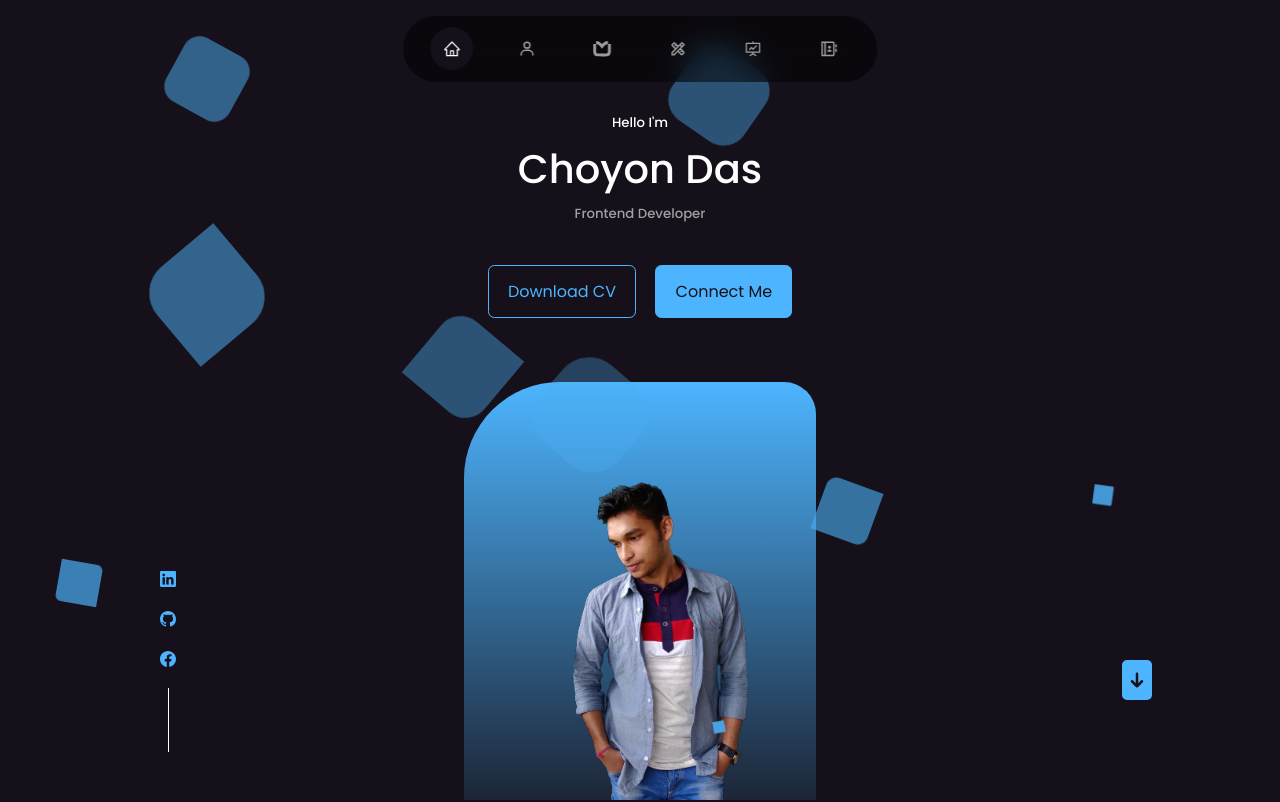
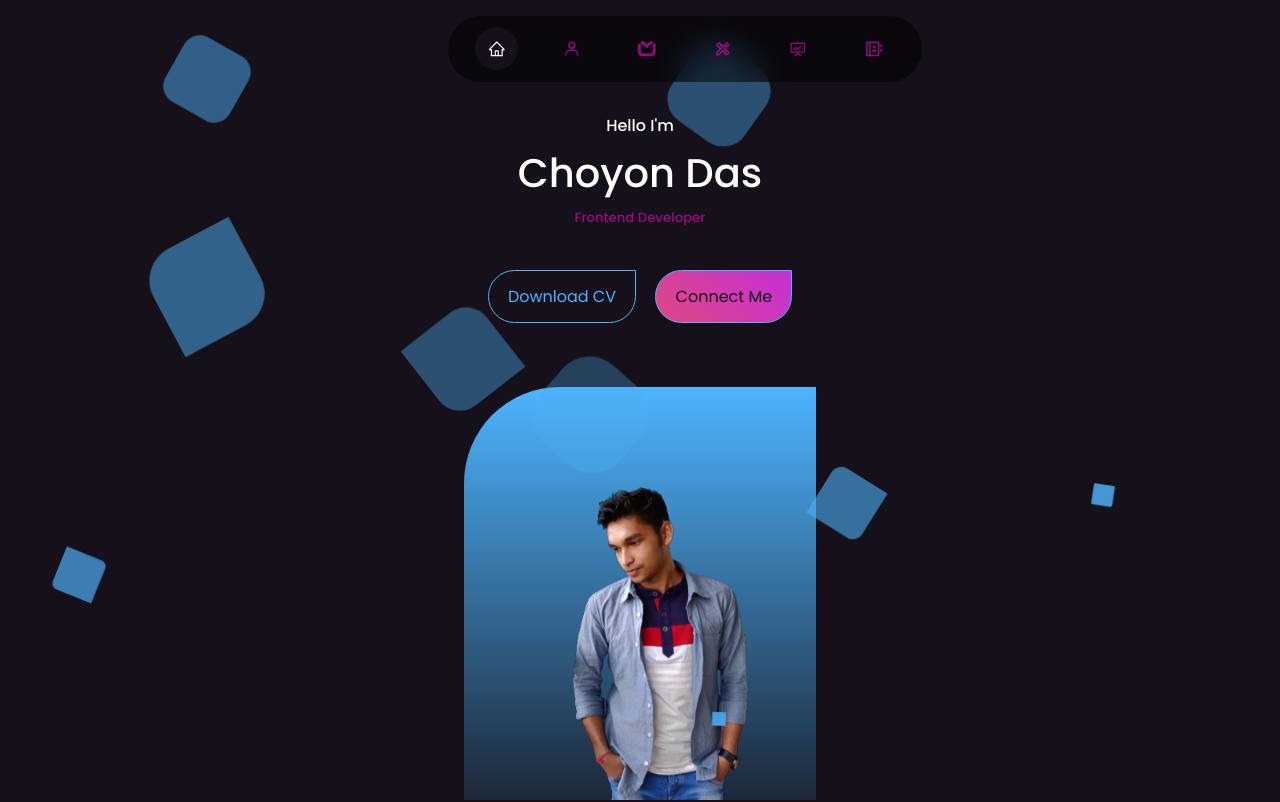
Before and after one commit to choyondas/myportfolio1, a React (Create React App) app: page / in a window 1280 px wide. Shown: the top 802 px of the page. Built offline with nearby package versions, Linux system fonts and the light colour scheme.

Commit message:
new animation

```diff
--- a/src/components/About/About.js
+++ b/src/components/About/About.js
@@ -1,16 +1,14 @@
 import React from 'react';
-import './About.css'
-import myphoto from '../../assets/CH.JPG'
+import './About.css';
+import myphoto from '../../assets/CH.JPG';
 import { BsAward } from 'react-icons/bs';
 import { FaUsers } from 'react-icons/fa';
 import { MdGroupWork } from 'react-icons/md';
+import Animation from '../Animation';
 
 const About = () => {
     return (
-        <section id='about' className='aboutSection'style={{     backgroundSize: 'cover',
-    backgroundImage: `url(https://coolbackgrounds.io/images/backgrounds/index/compute-ea4c57a4.png)`,
-    backgroundRepeat: 'no-repeat',
-    backgroundPosition: 'center'}}>
+        <section id='about' className='aboutSection'>
             <h5>Get To Know </h5>
             <h2>About Me</h2>
 
@@ -47,7 +45,9 @@ const About = () => {
                         <img src={myphoto} alt="about image" />
                     </div>
                 </div>
+
             </div>
+
         </section>
     );
 };
--- /dev/null
+++ b/src/components/Animation.css
@@ -0,0 +1,114 @@
+header ul li {
+    position: absolute;
+    border: 1px solid #4aacf2;
+    width: 30px;
+    height: 30px;
+    list-style: none;
+    background: #4aacf2;
+}
+
+.square li {
+
+    top: 50vh;
+    left: 45vw;
+    animation: square 10s linear infinite;
+    opacity: 0;
+
+
+}
+
+.square li:nth-child(2) {
+
+    top: 8vh;
+    left: 15vw;
+    animation-delay: 2s;
+
+}
+
+.square li:nth-child(3) {
+
+    top: 30vh;
+    left: 75vw;
+    animation-delay: 9s;
+}
+
+.square li:nth-child(4) {
+
+    top: 10vh;
+    left: 55vw;
+    animation-delay: 1s;
+}
+
+.square li:nth-child(5) {
+
+    top: 60vh;
+    left: 85vw;
+    animation-delay: 5.5s;
+}
+
+.square li:nth-child(6) {
+
+    top: 40vh;
+    left: 15vw;
+    animation-delay: 7s;
+}
+
+@keyframes square {
+    0% {
+        transform: scale(0) rotate(0deg);
+        opacity: 1;
+    }
+
+    100% {
+        transform: scale(5)rotate(60deg);
+        opacity: 0;
+        border-radius: 50%;
+    }
+}
+
+
+.circle li {
+    bottom: 0;
+    left: 15vw;
+    animation: circle 10s linear infinite;
+}
+
+.circle li:nth-child(2) {
+
+    left: 35vw;
+    animation-delay: 1s;
+}
+
+.circle li:nth-child(3) {
+
+    left: 55vw;
+    animation-delay: 6s;
+}
+
+.circle li:nth-child(4) {
+    animation-delay: 3s;
+    left: 65vw;
+}
+
+.circle li:nth-child(5) {
+    animation-delay: 4s;
+    left: 5vw;
+}
+
+@keyframes circle {
+    0% {
+
+        transform: scale(0) rotate(0deg);
+        opacity: 1;
+        bottom: 0;
+        border-radius: 0;
+    }
+
+    100% {
+
+        transform: scale(5) rotate(1000deg);
+        opacity: 0;
+        bottom: 90vh;
+        border-radius: 50%0;
+    }
+}
--- /dev/null
+++ b/src/components/Animation.js
@@ -0,0 +1,34 @@
+import React from 'react';
+import './Animation.css';
+const Animation = () => {
+    return (
+        <div>
+            <div className="square">
+                <ul>
+                    <li></li>
+                    <li></li>
+                    <li></li>
+                    <li></li>
+                    <li></li>
+                    <li></li>
+
+                </ul>
+            </div>
+
+
+ <div className="circle">
+                <ul>
+                    <li></li>
+                    <li></li>
+                    <li></li>
+                    <li></li>
+                    <li></li>
+                    <li></li>
+
+                </ul>
+            </div>
+        </div>
+    );
+};
+
+export default Animation;
--- a/src/components/Header/CTA.js
+++ b/src/components/Header/CTA.js
@@ -3,8 +3,8 @@ import CV from '../../assets/CHOYON DAS RESUME.pdf';
 const CTA = () => {
     return (
         <div className="cta">
-            <a href={CV} download className="btn">Download CV</a>
-            <a href="#contact" className="btn btn-primary" >Connect Me</a>
+            <a href={CV} download className="btn anima ">Download CV</a>
+            <a href="#contact" className="btn btn-primary anima" >Connect Me</a>
         </div>
     );
 };
--- a/src/components/Header/Header.css
+++ b/src/components/Header/Header.css
@@ -14,14 +14,37 @@ header{
 }
 
 
+.header_container h4{
+animation-delay: 0.5s;
+}
+.header_container h1{
+animation-delay: 1s;
+cursor: pointer;
+}
+
+.header_container h5{
+animation-delay: 1.5s;
+}
+
+
+
 .cta{
     margin-top:2.5rem;
     display: flex;
     gap:1.2rem;
     justify-content: center;
+
+}
+.cta a{
+    animation-delay: 3.5s;
+}
+.cta a:nth-child(2){
+    animation-delay: 2.8s;
 }
 
-
+.header_socials a{
+    animation-delay: 3.8s;
+}
 
 .header_socials{
     display: flex;
@@ -49,14 +72,19 @@ header{
     left:calc(50% - 11rem);
     margin-top: 4rem;
     border-radius: 6rem 2rem 0;
+    border-top-right-radius: 0;
     overflow: hidden;
     padding:5rem 1.5rem 1.5rem 1.5rem;
+    transition: var(--transition);
 }
 
 .me:hover{
-    background-color:white;
-    transition: var(--transition);
+    /* background-color:white; */
+
     box-shadow: 3px 2px 21px 5px rgba(183, 210, 215, 0.25);
+    background-image:var(--color-orange);
+    border-radius: 6rem 2rem 0;
+
 }
 
 .scroll_down{
@@ -70,109 +98,35 @@ header{
 
 
 
-ul li{
-    position:absolute;
-    border:1px solid #4aacf2;
-    width:30px;
-    height:30px;
-    list-style:none;
-    background:#4aacf2;
+
+
+.anima{
+    opacity:0;
+    transform:translateX(-500px);
+    animation: moveright 1s linear forwards;
+
+}
+.anima2{
+    opacity: 0;
+        transform: translateY(-500px);
+        animation: moveup 5s linear forwards;
 }
 
-.square li{
 
-    top:50vh;
-    left:45vw;
-    animation: square 10s linear infinite;
-    opacity: 0;
-
-
+@keyframes moveright{
+    100%{
+        opacity:1;
+        transform: translateY(0px);
+    }
 }
-.square li:nth-child(2){
-
-    top:8vh;
-    left:15vw;
-    animation-delay: 2s;
-
-}
-.square li:nth-child(3){
-
-    top:30vh;
-    left:75vw;
-    animation-delay: 9s;
-}
-.square li:nth-child(4){
-
-    top:10vh;
-    left:55vw;
-    animation-delay: 1s;
-}
-.square li:nth-child(5){
-
-    top:60vh;
-    left:85vw;
-    animation-delay: 5.5s;
-}
-.square li:nth-child(6){
-
-    top:40vh;
-    left:15vw;
-    animation-delay: 7s;
-}
-
-@keyframes square{
-    0%{
-        transform:scale(0) rotate(0deg);
+@keyframes moveup{
+    100%{
         opacity:1;
-    }
-   100%{
-        transform:scale(5)rotate(60deg) ;
-        opacity:0;
-        border-radius:50%;
+        transform: translateY(0px);
     }
 }
 
 
-.circle li{
-    bottom:0;
-    left:15vw;
-    animation:circle 10s linear infinite;
-}
-.circle li:nth-child(2){
-
-    left:35vw;
-    animation-delay: 1s;
-}
-.circle li:nth-child(3){
-
-    left:55vw;
-    animation-delay: 6s;
-}
-.circle li:nth-child(4){
-    animation-delay: 3s;
-    left:65vw;
-}
-.circle li:nth-child(5){
-    animation-delay: 4s;
-    left:5vw;
-}
-
-@keyframes circle{
-    0%{
-
-        transform: scale(0) rotate(0deg);
-        opacity: 1;
-        bottom:0;
-        border-radius:0;
-    }
-    100%{
-
-        transform: scale(5) rotate(1000deg);
-        opacity: 0;
-        bottom:90vh;
-        border-radius:50%0;
-    }
-}
 
 
 
--- a/src/components/Header/Header.js
+++ b/src/components/Header/Header.js
@@ -7,52 +7,31 @@ import ME from '../../assets/choyondas.png';
 import {BsFillFileArrowDownFill} from 'react-icons/bs'
 
 import HeaderSocial from './HeaderSocial';
+import Animation from '../Animation';
 
 const Header = () => {
     return (
         <header >
             <div className="container header_container">
-                <h5>Hello I'm</h5>
-                <h1>Choyon Das</h1>
-                <h5 className="text-light"> Frontend Developer</h5>
-                <CTA></CTA>
-                <HeaderSocial></HeaderSocial>
-                <div className="me">
-                    <img src={ME} alt="" />
+                <h4 className="anima">Hello I'm</h4>
+                <h1 className="anima">Choyon Das</h1>
+                <h5 className="text-light anima"> Frontend Developer</h5>
+                <CTA className="anima"></CTA>
+                <HeaderSocial className="anima"></HeaderSocial>
+                <div className="me anima">
+                    <img className="anima" src={ME} alt="" />
 
                 </div>
-                <a href="#footer" className="scroll_down"><BsFillFileArrowDownFill/></a>
+                <a href="#footer" className="scroll_down anima"><BsFillFileArrowDownFill/></a>
 
 
 
 
 
             </div>
-
- <div className="square">
-                <ul>
-                    <li></li>
-                    <li></li>
-                    <li></li>
-                    <li></li>
-                    <li></li>
-                    <li></li>
-
-                </ul>
-            </div>
+            <Animation/>
 
 
- <div className="circle">
-                <ul>
-                    <li></li>
-                    <li></li>
-                    <li></li>
-                    <li></li>
-                    <li></li>
-                    <li></li>
-
-                </ul>
-            </div>
 
         </header>
     );
--- a/src/components/Header/HeaderSocial.js
+++ b/src/components/Header/HeaderSocial.js
@@ -4,7 +4,7 @@ import { BsGithub } from 'react-icons/bs';
 import { BsFacebook } from 'react-icons/bs';
 const HeaderSocial = () => {
     return (
-        <div className="header_socials">
+        <div className="header_socials anima">
             <a href="https://www.linkedin.com/in/choyon-das-002a82201/" target="_blank" ><BsLinkedin/></a>
             <a href="https://github.com/choyondas" target="_blank" ><BsGithub/></a>
             <a href="https://www.facebook.com/liptondas.liptondas.3" target="_blank" ><BsFacebook/></a>
--- a/src/components/Nav/Nav.css
+++ b/src/components/Nav/Nav.css
@@ -5,13 +5,15 @@ nav{
     padding:0.7rem 1.7rem;
     z-index: 2;
     position:fixed;
-    left:50%;
+    left:35%;
     transform:translate(-50%);
     top:1rem;
     display: flex;
     gap:2rem;
     border-radius:3rem;
     backdrop-filter: blur(15px);
+
+    animation-delay: 5.5s;
 }
 
 nav a{
@@ -35,7 +37,11 @@ nav a.active{
 /* media queries medium device */
 
 @media screen and (max-width:1024px) {
+    nav {
 
+            left: 20%;
+
+}
 }
 
 /* media queries small device */
@@ -53,5 +59,6 @@ nav a.active{
 nav{
 
         gap: 1rem;
+        left:0;
 }
 }
--- a/src/components/Nav/Nav.js
+++ b/src/components/Nav/Nav.js
@@ -11,8 +11,8 @@ const Nav = () => {
 
     const[activeNav, setActiveNav] =useState('#')
     return (
-        <nav>
-            <a href="#"onClick={()=>setActiveNav('#')} className={activeNav === '#' ?'active' : ''}><AiOutlineHome/></a>
+        <nav  className="anima2">
+            <a  href="#"onClick={()=>setActiveNav('#')} className={activeNav === '#' ?'active' : ''}><AiOutlineHome/></a>
             <a href="#about" onClick={()=>setActiveNav('#about')} className={activeNav === '#about' ?'active' : ''}><BiUser/></a>
             <a href="#experience" onClick={()=>setActiveNav('#experience')} className={activeNav === '#experience' ?'active' : ''}><SiKnowledgebase/></a>
             <a href="#services" onClick={()=>setActiveNav('#services')} className={activeNav === '#services' ?'active' : ''}><MdOutlineDesignServices/></a>
--- a/src/index.css
+++ b/src/index.css
@@ -28,9 +28,10 @@ code {
   --color-bg: #151019;
   --color-bg-variant: #2c2c6c;
   --color-primary:#4db5ff;
+  --color-orange:linear-gradient(45deg, #df4881, #c430d7);
   --color-primary-variant:rgba(77, 181, 255, 0.4);
   --color-white:#fff;
-  --color-light:rgba(255, 255,255, 0.6);
+  --color-light:rgba(223, 10, 191, 0.65);
 
 --transition: all 1s ease;
 
@@ -99,7 +100,8 @@ a:hover{
   display: inline-block;
   color:var(--color-primary);
   padding:0.75rem 1.2rem;
-  border-radius:0.4rem;
+  border-radius:2rem;
+  border-top-right-radius: 0;
   cursor:pointer;
   border:1px solid var(--color-primary);
   transition: var(--transition);
@@ -109,10 +111,11 @@ a:hover{
   background-color:var(--color-white);
   color:var(--color-bg);
   border-color: transparent;
+  border-top-right-radius: 2rem;
 }
 
 .btn-primary{
-  background:var(--color-primary);
+  background:var(--color-orange);
   color:var(--color-bg);
 }
 
```
